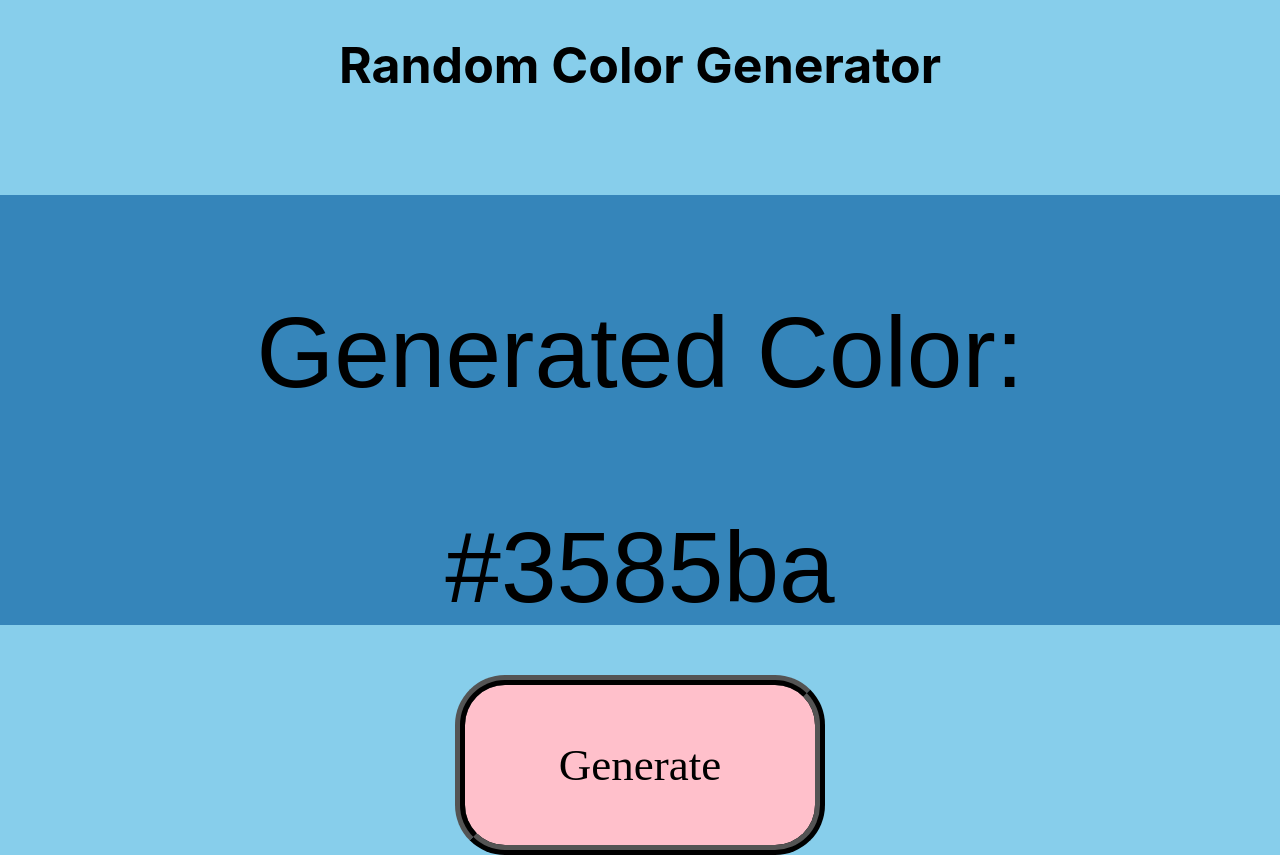
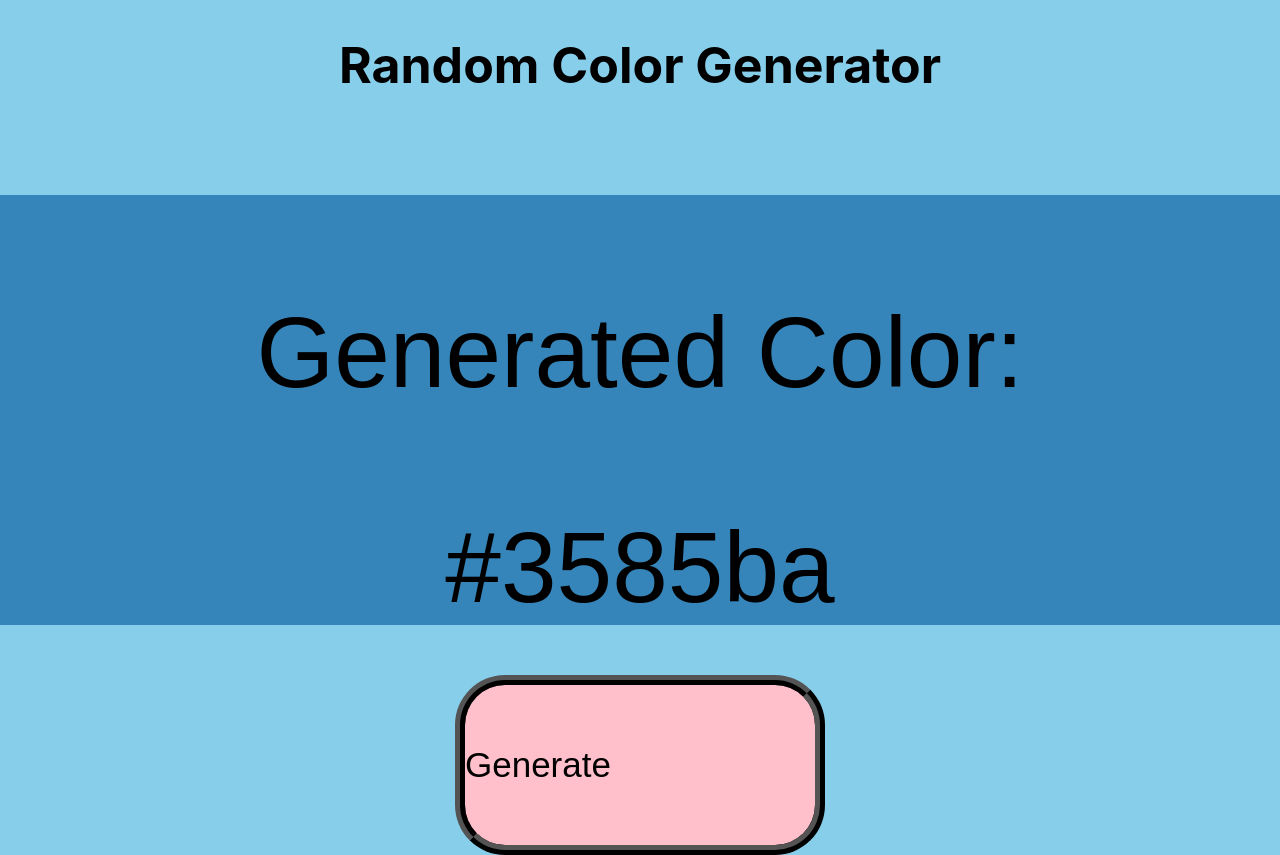
Before and after one commit to senaimustafa98/react-random-color-generator, a React app: page / in a window 1280 px wide. Built offline with nearby package versions, Linux system fonts and the light colour scheme; the HTML template or start-up script is replaced by a standard one.

Commit message:
Unwrapping the Generate text to see if it causes the drone bot to not detect it

```diff
--- a/src/App.js
+++ b/src/App.js
@@ -72,15 +72,7 @@ export default function App() {
             setColor(randomColor);
           }}
         >
-          <p
-            style={{
-              fontFamily: '-moz-initial',
-              textAlign: 'center',
-              fontSize: '45px',
-            }}
-          >
-            Generate
-          </p>
+          Generate
         </button>
       </div>
     </>
```
